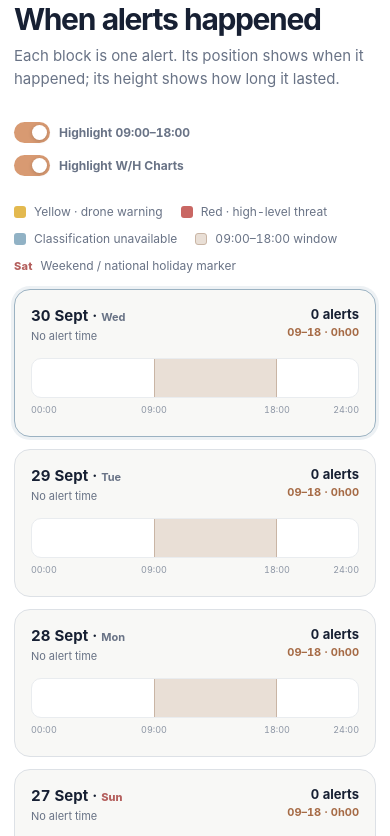
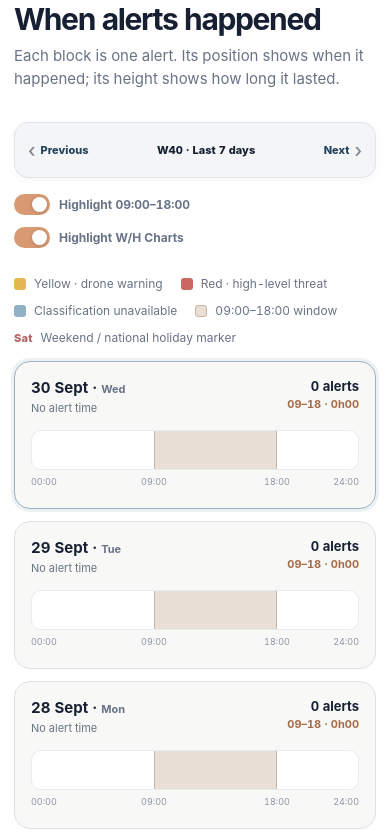
Before and after one commit to YuriiBeznoschenko/Kyiv_Air_Alerts, a website: page public/index.html in a window 390 px wide. Shown: the part 1400-2236 px from the top of the page. Drawn offline with Linux system fonts and the light colour scheme.

Commit message:
Sync mobile W/H charts and timeline with desktop weekly navigation

```diff
--- a/public/app-v9.mjs
+++ b/public/app-v9.mjs
@@ -1229,7 +1229,6 @@ import {
   }
 
   function renderTimelines() {
-    const mobileDays = state.days.slice(-state.range);
     const today = dayStart(getKyivNow());
     const currentWeekStart = isoWeekStart(today);
     const desktopStart = state.timelineWeekStartMs ?? (today - 6 * DAY);
@@ -1244,7 +1243,7 @@ import {
     els.timelineGrid.innerHTML = '';
     els.mobileTimeline.innerHTML = '';
     desktopDays.forEach(day => els.timelineGrid.appendChild(createDesktopDay(day)));
-    [...mobileDays].reverse().forEach(day => els.mobileTimeline.appendChild(createMobileDay(day)));
+    [...desktopDays].reverse().forEach(day => els.mobileTimeline.appendChild(createMobileDay(day)));
 
     const weeklyView = state.timelineWeekStartMs != null;
     els.timelineWeekLabel.textContent = weeklyView
@@ -1258,7 +1257,7 @@ import {
     els.nextWeekButton.disabled = state.timelineWeekStartMs != null && visibleWeekStart >= currentWeekStart;
     els.timelineScroll.scrollLeft = 0;
     state.workHoursDesktopDays = desktopDays;
-    state.workHoursMobileDays = [...mobileDays].reverse();
+    state.workHoursMobileDays = desktopDays;
     renderWorkHoursCharts();
   }
 
--- a/public/styles-v7.css
+++ b/public/styles-v7.css
@@ -1199,8 +1199,7 @@ body.hide-work .alert-work { background: var(--alert) !important; }
 }
 
 
-/* Desktop weekly paging: one polished control and seven columns with no horizontal scrollbar. */
-@media (min-width:761px) {
+/* Shared weekly paging on desktop and mobile. */
   .desktop-week-control {
     display:flex;
     align-items:center;
@@ -1253,6 +1252,7 @@ body.hide-work .alert-work { background: var(--alert) !important; }
     text-align:center;
     white-space:nowrap;
   }
+@media (min-width:761px) {
   .timeline-scroll { overflow:hidden; padding-bottom:0; }
   .timeline-grid {
     min-width:0;
@@ -1263,7 +1263,9 @@ body.hide-work .alert-work { background: var(--alert) !important; }
   .day-column { width:auto; min-width:0; flex:initial; }
 }
 @media (max-width:760px) {
-  .desktop-week-control { display:none; }
+  .desktop-week-control { width:100%; box-sizing:border-box; }
+  .desktop-week-control strong { flex:1; min-width:0; white-space:normal; }
+  .desktop-week-control .week-nav-button { min-height:44px; padding:0 7px; }
 }
 
 
```
Also changed, not shown: public/index.html (+2 -2 lines).
